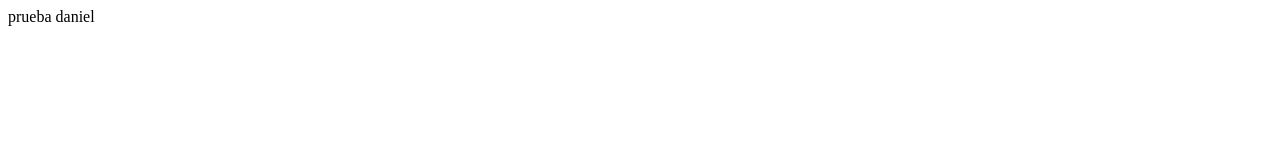
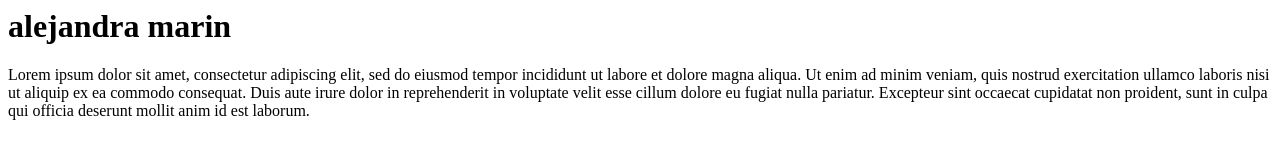
Before and after one commit to Danielgalvis0612/prueba, a plain HTML site: page index.html in a window 1280 px wide. Drawn offline with Linux system fonts and the light colour scheme.

Commit message:
Update index.html

```diff
--- a/index.html
+++ b/index.html
@@ -1 +1,11 @@
-<p>prueba daniel</p>
+<html lang="es">
+<head>
+    <meta charset="UTF-8">
+    <meta name="viewport" content="width=device-width, initial-scale=1.0">
+    <title> Alejandra Marin</title>
+</head>
+<body>
+  <h1>alejandra marin</h1>
+  <p>Lorem ipsum dolor sit amet, consectetur adipiscing elit, sed do eiusmod tempor incididunt ut labore et dolore magna aliqua. Ut enim ad minim veniam, quis nostrud exercitation ullamco laboris nisi ut aliquip ex ea commodo consequat. Duis aute irure dolor in reprehenderit in voluptate velit esse cillum dolore eu fugiat nulla pariatur. Excepteur sint occaecat cupidatat non proident, sunt in culpa qui officia deserunt mollit anim id est laborum.</p>
+</body>
+</html>
```
